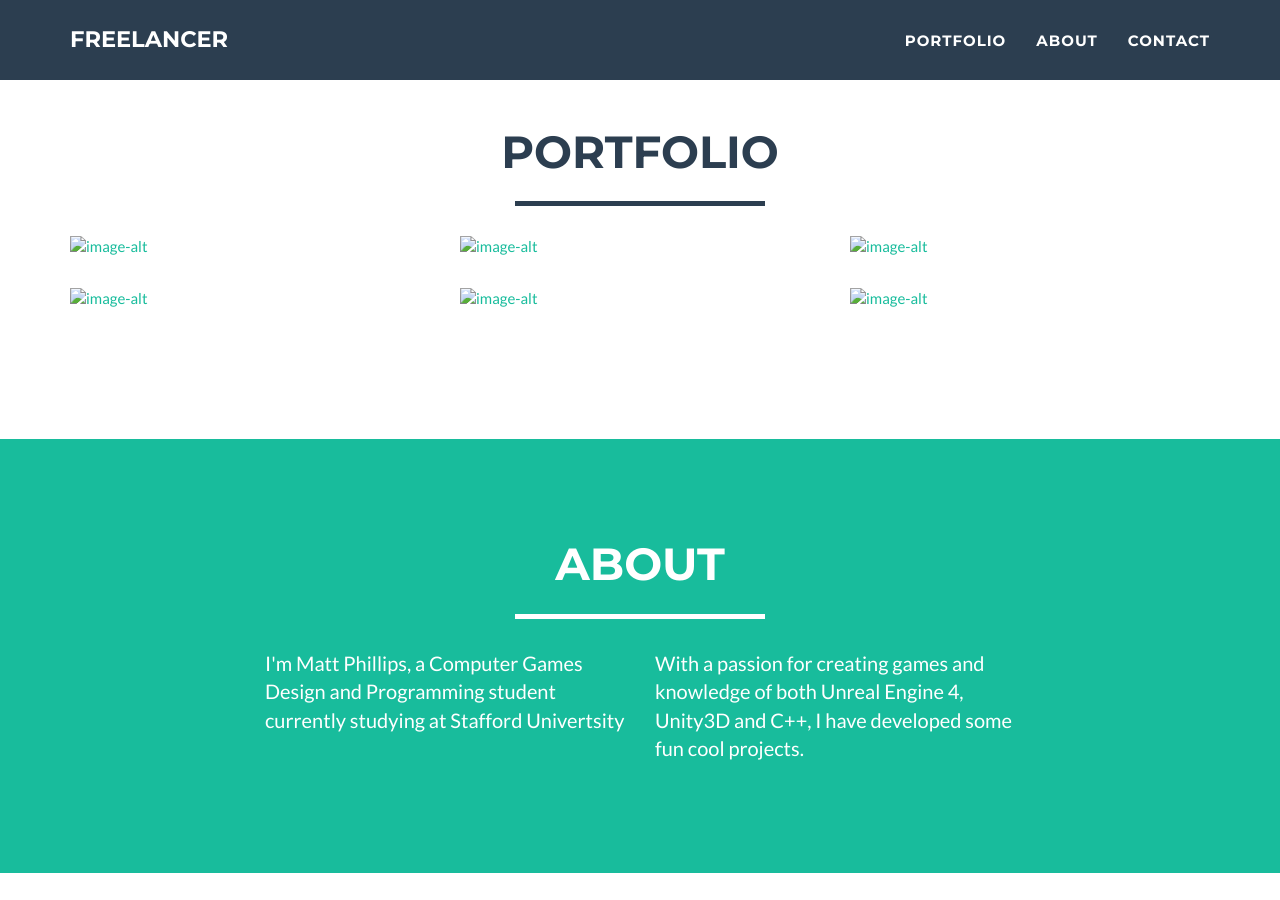
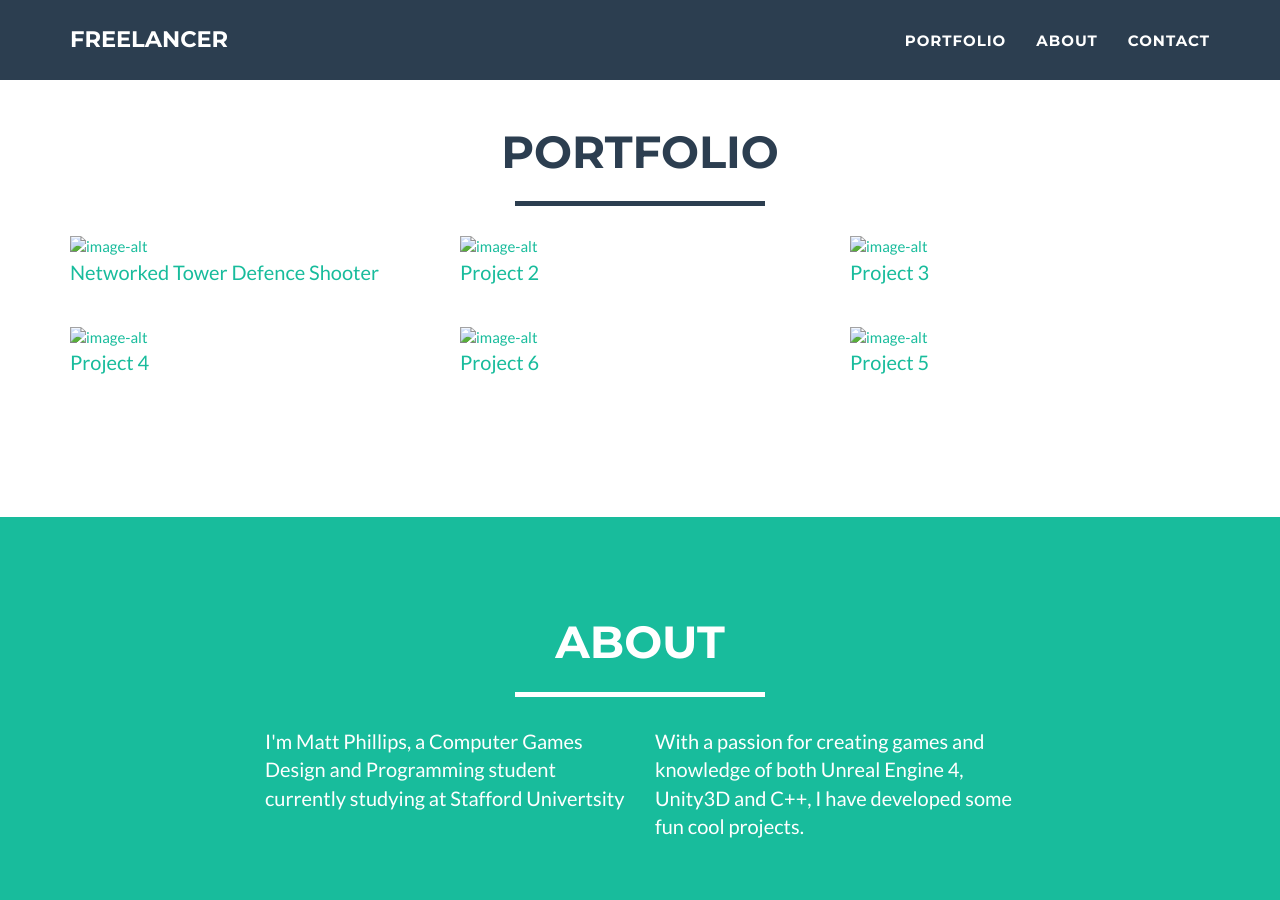
Before and after one commit to mattphillips27/mattphillips27github.io, a Jekyll site: the page built from _posts/2014-07-18-project-1.markdown, in a window 1280 px wide and 900 px high, scrolled down 518 px. Built offline with Jekyll 4.4.1, drawn with Linux system fonts in a browser that asks for light colours; some of the changed lines change nothing that is shown.

Commit message:
Changed grids

```diff
--- a/_includes/portfolio_grid.html
+++ b/_includes/portfolio_grid.html
@@ -18,6 +18,7 @@
                                 </div>
                             </div>
                             <img src="img/portfolio/{{ post.img }}" class="img-responsive" alt="{{ post.alt }}">
+							<p>{{ post.title }}</p>
                         </a>
                     </div>
                 {% endfor %}
--- a/_posts/2014-07-18-project-1.markdown
+++ b/_posts/2014-07-18-project-1.markdown
@@ -1,12 +1,9 @@
 ---
 layout: default
 modal-id: 1
-date: 2014-07-18
+title: Networked Tower Defence Shooter
 img: cabin.png
 alt: image-alt
-project-date: April 2014
-client: Start Bootstrap
-category: Web Development
-description: Use this area of the page to describe your project. The icon above is part of a free icon set by <a href="https://sellfy.com/p/8Q9P/jV3VZ/">Flat Icons</a>. On their website, you can download their free set with 16 icons, or you can purchase the entire set with 146 icons for only $12!
+description: For my final year project I set out to create a networked game, Project Mars. In this team game the commander helps by placing equipment and turrets while the soliders tackle the enemy on the ground.
 
 ---
```
